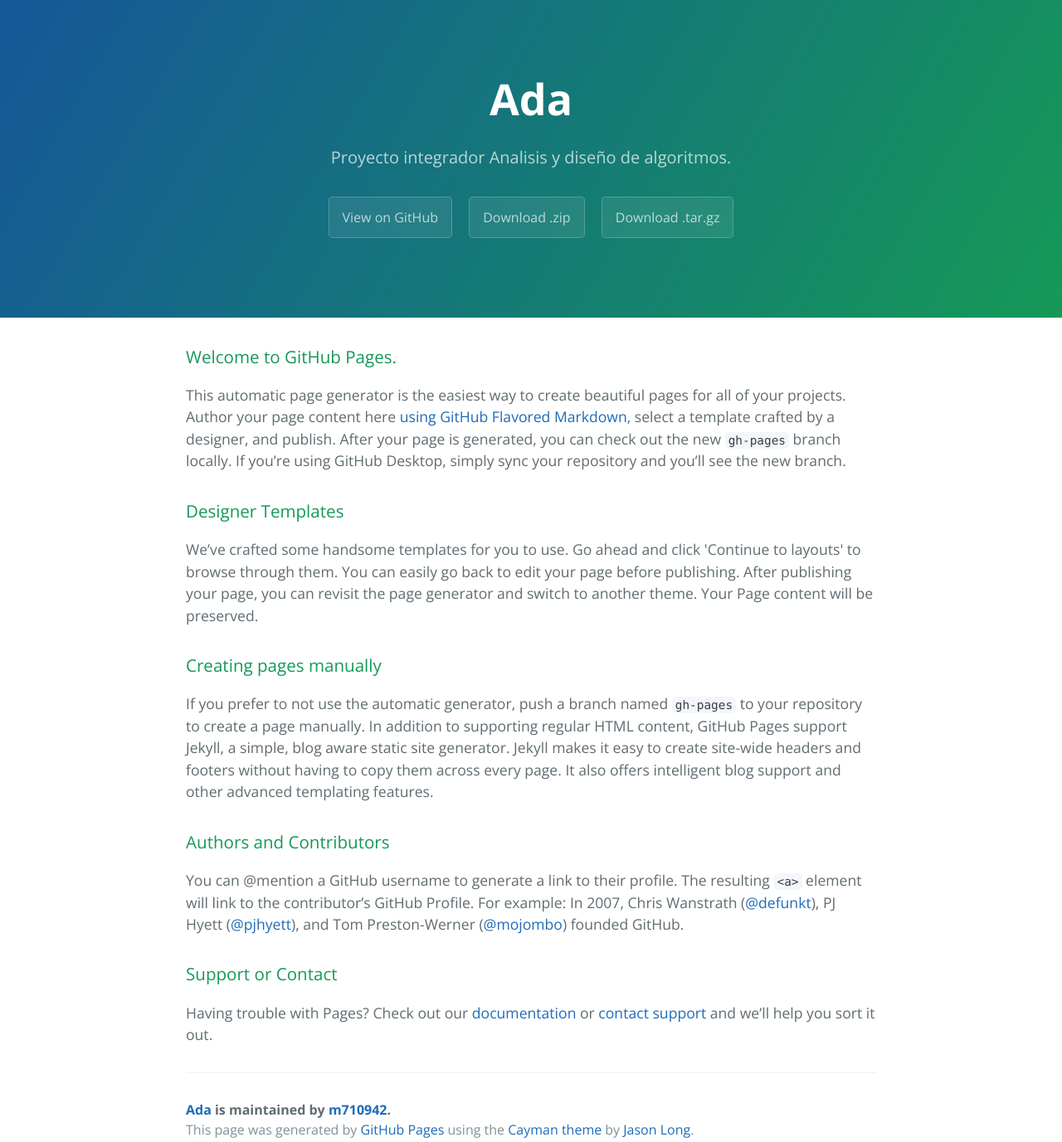
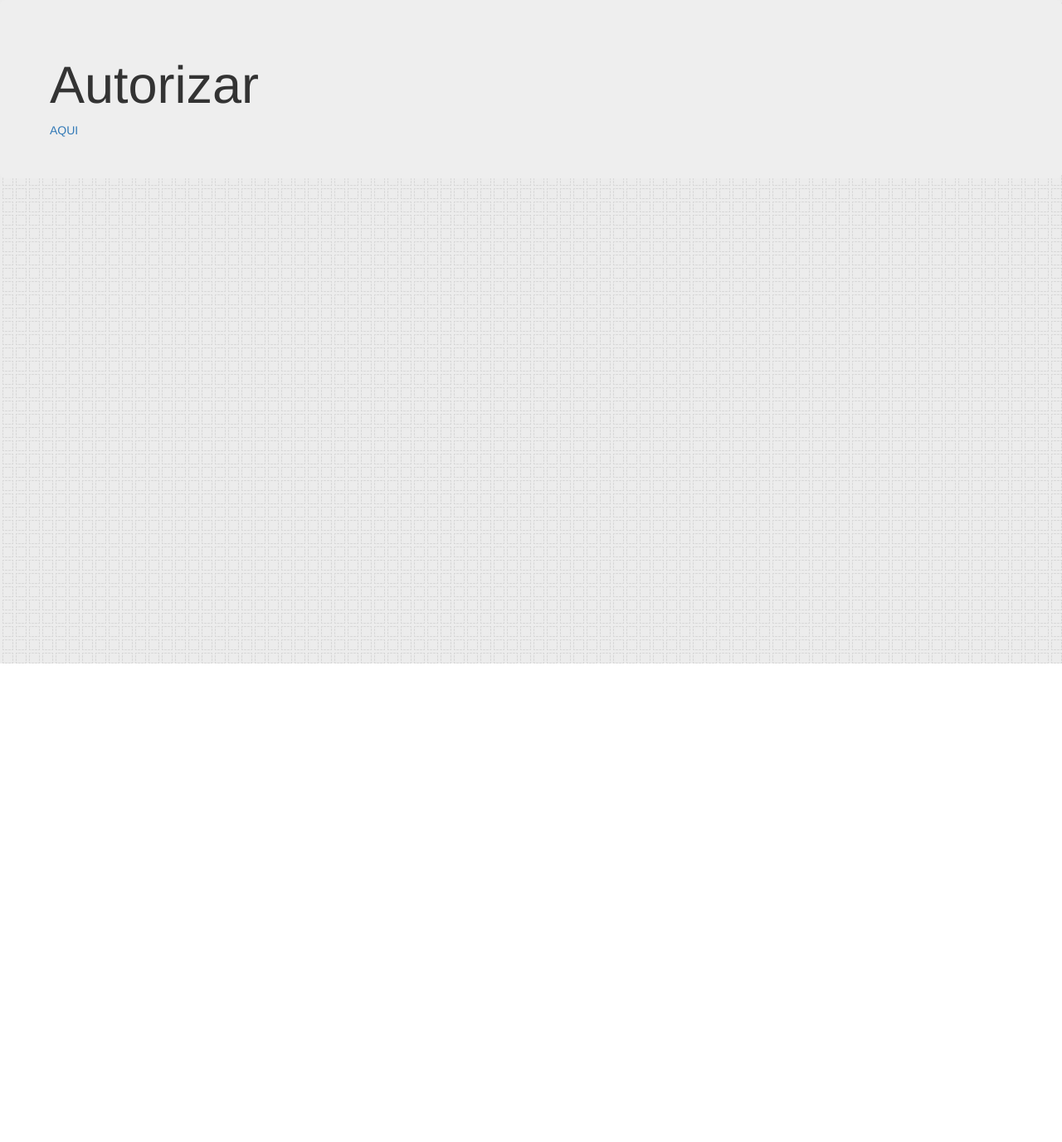
Before and after one commit to m710942/ADA, a plain HTML site: page index.html in a window 1280 px wide. Shown: the whole page at 83% size. After the commit the page ends 800 px from the top, so only its background shows below. Drawn offline with nearby package versions, Linux system fonts and the light colour scheme.

Commit message:
Innitial commit
Testing the connection authorization

```diff
--- a/index.html
+++ b/index.html
@@ -1,57 +1,52 @@
+
+
+<!-- User interface for identifier automata -->
 <!DOCTYPE html>
-<html lang="en-us">
+<html lang="en">
 <head>
-    <meta charset="UTF-8">
-    <title>Ada by m710942</title>
+    <meta charset="utf-8">
+    <meta http-equiv="X-UA-Compatible" content="IE=edge">
     <meta name="viewport" content="width=device-width, initial-scale=1">
-    <link rel="stylesheet" type="text/css" href="stylesheets/normalize.css" media="screen">
-    <link href='https://fonts.googleapis.com/css?family=Open+Sans:400,700' rel='stylesheet' type='text/css'>
-    <link rel="stylesheet" type="text/css" href="stylesheets/stylesheet.css" media="screen">
-    <link rel="stylesheet" type="text/css" href="stylesheets/github-light.css" media="screen">
+    <title>Proyecto integrador</title>
+
+    <!-- Bootstrap -->
+    <!-- Latest compiled and minified CSS -->
+    <link rel="stylesheet" href="https://maxcdn.bootstrapcdn.com/bootstrap/3.3.7/css/bootstrap.min.css" integrity="sha384-BVYiiSIFeK1dGmJRAkycuHAHRg32OmUcww7on3RYdg4Va+PmSTsz/K68vbdEjh4u" crossorigin="anonymous">
+
+    <!-- custom styles-->
+    <style>
+        div.well {
+            box-shadow: 0 2px 2px 0 rgba(0, 0, 0, .05), 0 1px 4px 0 rgba(0, 0, 0, .08), 0 3px 1px -2px rgba(0, 0, 0, 0.2);
+        }
+
+        nav {
+            box-shadow: 0 0 0 black, 0 1px 4px 0 rgba(0, 0, 0, .08), 0 0 0 black;
+        }
+
+        body {
+            background: url("img/hoffman.png");
+        }
+    </style>
+
 </head>
 <body>
-    <section class="page-header">
-      <h1 class="project-name">Ada</h1>
-      <h2 class="project-tagline">Proyecto integrador Analisis y diseño de algoritmos. </h2>
-      <a href="https://github.com/m710942/ADA" class="btn">View on GitHub</a>
-      <a href="https://github.com/m710942/ADA/zipball/master" class="btn">Download .zip</a>
-      <a href="https://github.com/m710942/ADA/tarball/master" class="btn">Download .tar.gz</a>
-    </section>
 
-    <section class="main-content">
-      <h3>
-<a id="welcome-to-github-pages" class="anchor" href="#welcome-to-github-pages" aria-hidden="true"><span aria-hidden="true" class="octicon octicon-link"></span></a>Welcome to GitHub Pages.</h3>
 
-<p>This automatic page generator is the easiest way to create beautiful pages for all of your projects. Author your page content here <a href="https://guides.github.com/features/mastering-markdown/">using GitHub Flavored Markdown</a>, select a template crafted by a designer, and publish. After your page is generated, you can check out the new <code>gh-pages</code> branch locally. If you’re using GitHub Desktop, simply sync your repository and you’ll see the new branch.</p>
-
-<h3>
-<a id="designer-templates" class="anchor" href="#designer-templates" aria-hidden="true"><span aria-hidden="true" class="octicon octicon-link"></span></a>Designer Templates</h3>
-
-<p>We’ve crafted some handsome templates for you to use. Go ahead and click 'Continue to layouts' to browse through them. You can easily go back to edit your page before publishing. After publishing your page, you can revisit the page generator and switch to another theme. Your Page content will be preserved.</p>
-
-<h3>
-<a id="creating-pages-manually" class="anchor" href="#creating-pages-manually" aria-hidden="true"><span aria-hidden="true" class="octicon octicon-link"></span></a>Creating pages manually</h3>
-
-<p>If you prefer to not use the automatic generator, push a branch named <code>gh-pages</code> to your repository to create a page manually. In addition to supporting regular HTML content, GitHub Pages support Jekyll, a simple, blog aware static site generator. Jekyll makes it easy to create site-wide headers and footers without having to copy them across every page. It also offers intelligent blog support and other advanced templating features.</p>
-
-<h3>
-<a id="authors-and-contributors" class="anchor" href="#authors-and-contributors" aria-hidden="true"><span aria-hidden="true" class="octicon octicon-link"></span></a>Authors and Contributors</h3>
-
-<p>You can @mention a GitHub username to generate a link to their profile. The resulting <code>&lt;a&gt;</code> element will link to the contributor’s GitHub Profile. For example: In 2007, Chris Wanstrath (<a href="https://github.com/defunkt" class="user-mention">@defunkt</a>), PJ Hyett (<a href="https://github.com/pjhyett" class="user-mention">@pjhyett</a>), and Tom Preston-Werner (<a href="https://github.com/mojombo" class="user-mention">@mojombo</a>) founded GitHub.</p>
-
-<h3>
-<a id="support-or-contact" class="anchor" href="#support-or-contact" aria-hidden="true"><span aria-hidden="true" class="octicon octicon-link"></span></a>Support or Contact</h3>
-
-<p>Having trouble with Pages? Check out our <a href="https://help.github.com/pages">documentation</a> or <a href="https://github.com/contact">contact support</a> and we’ll help you sort it out.</p>
-
-      <footer class="site-footer">
-        <span class="site-footer-owner"><a href="https://github.com/m710942/ADA">Ada</a> is maintained by <a href="https://github.com/m710942">m710942</a>.</span>
-
-        <span class="site-footer-credits">This page was generated by <a href="https://pages.github.com">GitHub Pages</a> using the <a href="https://github.com/jasonlong/cayman-theme">Cayman theme</a> by <a href="https://twitter.com/jasonlong">Jason Long</a>.</span>
-      </footer>
-
+<!-- main section -->
+<section id="main" class="container-fluid">
+    <div class="row">
+        <div class="jumbotron">
+            <h1> Autorizar</h1>
+                <a href="https://api.instagram.com/oauth/authorize/?client_id=1f38eb1d0260495b924760c08caf6d7b&redirect_uri='https://github.com/m710942/ADA/'&response_type=code">AQUI</a>
+            </div>
+    </div>
 </section>
 
 
+<!-- jQuery for dom manipulation-->
+<script   src="https://code.jquery.com/jquery-3.1.1.min.js"   integrity="sha256-hVVnYaiADRTO2PzUGmuLJr8BLUSjGIZsDYGmIJLv2b8="   crossorigin="anonymous"></script>
+<!-- Main code -->
+<script src="js/main.js"></script>
+
 </body>
 </html>
--- /dev/null
+++ b/js/main.js
@@ -0,0 +1,9 @@
+
+$(document).ready(function () {
+    if(window.location.hash){
+        document.write("Hello "+window.location.hash);
+    }else{
+
+    }
+
+});
```
Also changed, not shown: main.js (added, +9 -0 lines), img/hoffman.png (added). Lines whose indentation alone changed are shown as unchanged.
